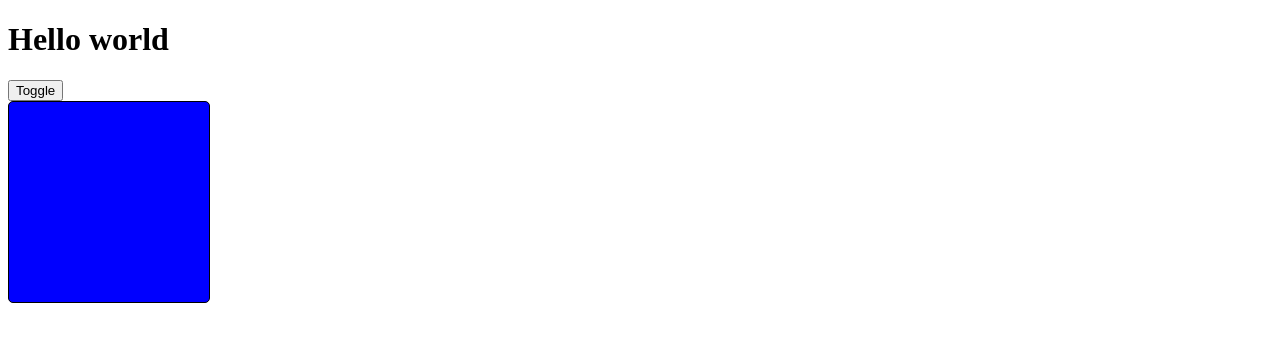
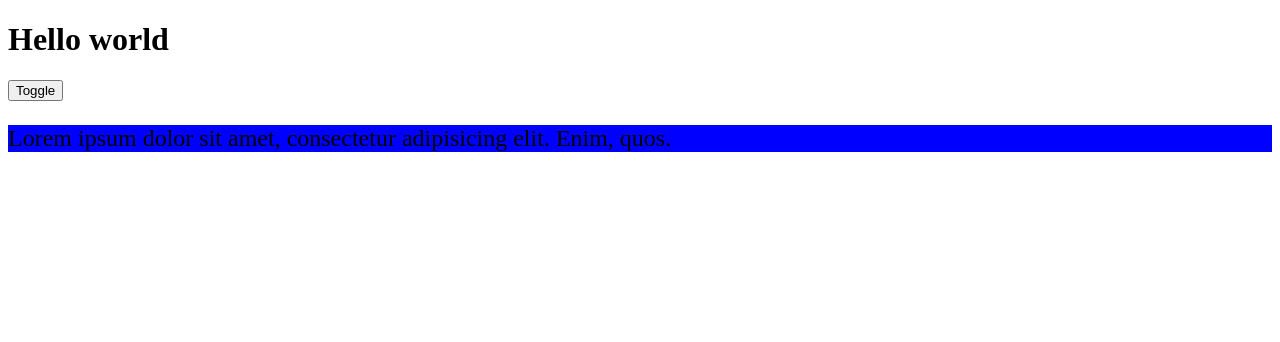
Before and after one commit to ArtemIgnatiev908976/Angular, an Angular app in the folder Angular 9. Теория и практика/angular-basics/: page / in a window 1280 px wide. Shown: the top 342 px of the page. Built offline with nearby package versions, Linux system fonts and the light colour scheme.

Commit message:
Динамические классы ngClass

```diff
--- a/Angular 9. Теория и практика/angular-basics/src/app/app.component.html
+++ b/Angular 9. Теория и практика/angular-basics/src/app/app.component.html
@@ -2,14 +2,27 @@
 
 <button (click)="backgroundToggle = !backgroundToggle">Toggle</button>
 
-<div [ngStyle]="{
-width: '200px',
-height: '200px',
-borderRadius: '5px',
-border: '1px solid black',
-background: backgroundToggle ? 'red' : 'blue'
-}">
+<!--<div [ngStyle]="{-->
+<!--width: '200px',-->
+<!--height: '200px',-->
+<!--borderRadius: '5px',-->
+<!--border: '1px solid black',-->
+<!--background: backgroundToggle ? 'red' : 'blue'-->
+<!--}">-->
+<!--  -->
+<!--</div>-->
 
 
+<!--//первый способ-->
+<!--<p [ngClass]="{-->
+<!--red:   backgroundToggle,-->
+<!--blue: !backgroundToggle-->
+<!--}">Lorem ipsum dolor sit amet, consectetur adipisicing elit. Autem, eaque?</p>-->
 
-</div>
+
+<!--//второй способ-->
+
+<p
+  [class.blue]="!backgroundToggle"
+  [class.red]="backgroundToggle"
+>Lorem ipsum dolor sit amet, consectetur adipisicing elit. Enim, quos.</p>
--- a/Angular 9. Теория и практика/angular-basics/src/app/app.component.scss
+++ b/Angular 9. Теория и практика/angular-basics/src/app/app.component.scss
@@ -0,0 +1,11 @@
+.red{
+  background: red;
+  font-weight: bold;
+  color: #fff;
+}
+
+.blue{
+  background: blue;
+  font-size: 1.5rem;
+;
+}
```
